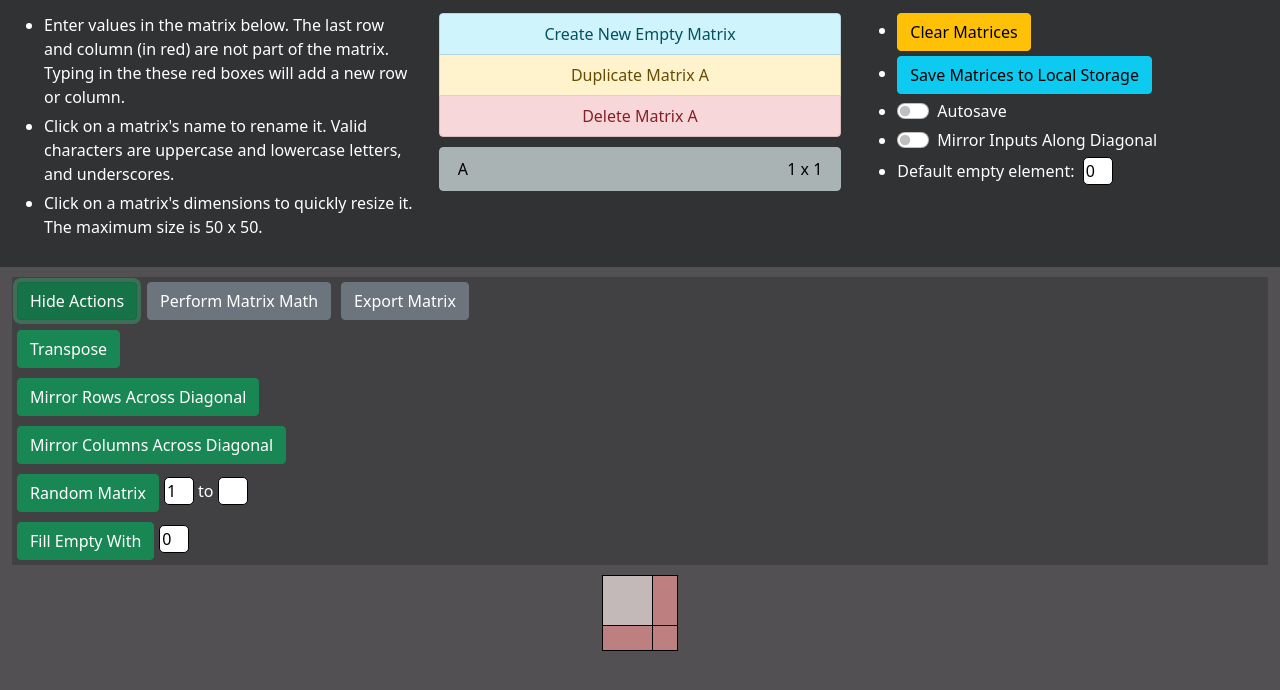
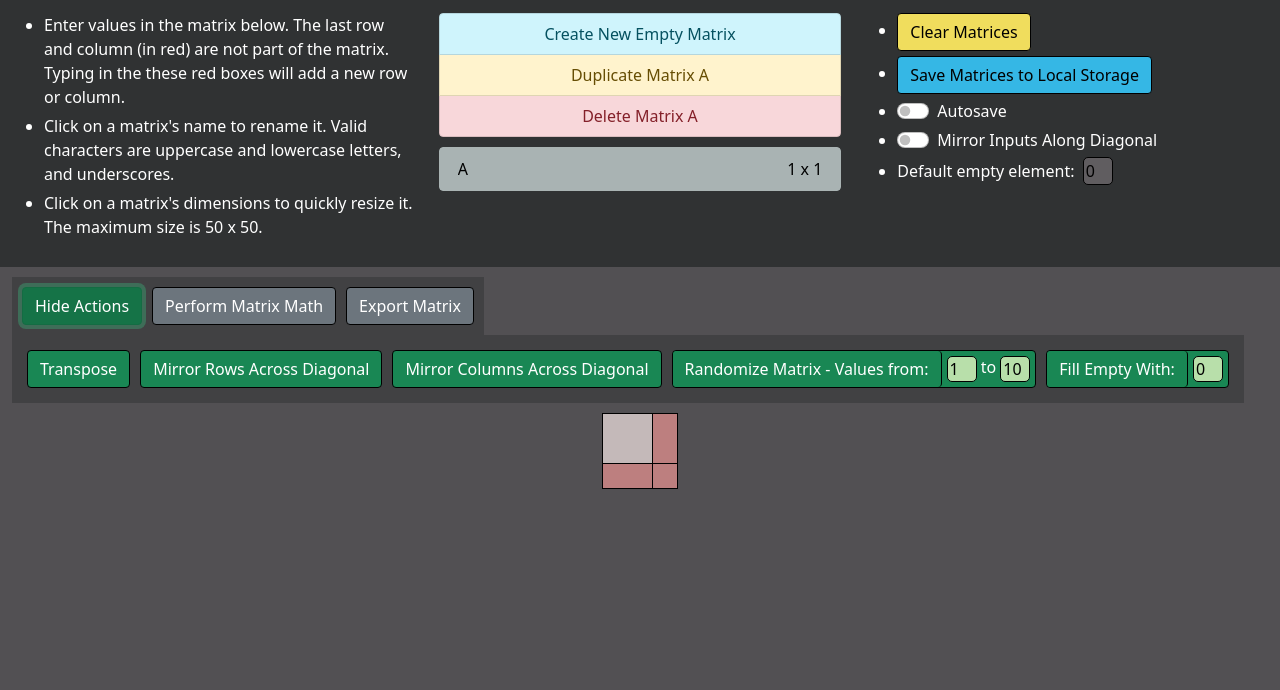
Before and after one commit to andrewctam/matrix-gen, a React (Create React App) app: page / in a window 1280 px wide. Both pictures are taken after a click on the button "Show Actions". Shown: the top 690 px of the page. Built offline with nearby package versions, Linux system fonts and the light colour scheme.

Commit message:
Improve MatrixActions

```diff
--- a/src/editor/MatrixEditor.css
+++ b/src/editor/MatrixEditor.css
@@ -10,7 +10,12 @@
 
 
 .options {
-  padding: 0 0 0 0;
-  margin: 0 0 0 0;
+  padding: 0;
+  margin: 0;
+}
+
+.options-bar {
+  width: fit-content;
+  padding: 5px;
   background-color: rgba(48, 50, 51, 0.49);
 }
--- a/src/editor/MatrixEditor.js
+++ b/src/editor/MatrixEditor.js
@@ -2,8 +2,8 @@ import React, { useState } from 'react';
 import MatrixExport from "../matrixTools/MatrixExport.js"
 import MatrixMath from '../matrixTools/MatrixMath.js';
 import ParameterTextInput from '../inputs/ParameterTextInput.js';
+import MatrixActions from '../matrixTools/MatrixActions.js';
 import Table from "./Table.js"
-
 import "./MatrixEditor.css";
 
 function MatrixEditor(props) {
@@ -318,7 +318,7 @@ function MatrixEditor(props) {
     return (
     <div className = "matrixEditor">
         <div id = "options" className = "options">
-            <div>
+            <div className = "options-bar">
                 <button className = "btn btn-success matrixButtons" onClick = {toggleActions}> {showActions ? "Hide Actions" : "Show Actions"}</button>
 
                 <button className = "btn btn-secondary matrixButtons" onClick={toggleMath}>
@@ -331,21 +331,17 @@ function MatrixEditor(props) {
 
 
             {showActions ?
-            <div>
-                <button className = "btn btn-success matrixButtons" onClick={transpose}>Transpose</button> <br />
-                <button className = "btn btn-success matrixButtons" onClick={mirrorRowsOntoColumns}>Mirror Rows Across Diagonal</button> <br />
-                <button className = "btn btn-success matrixButtons" onClick={mirrorColumnsOntoRows}>Mirror Columns Across Diagonal</button> <br />
-
-                <button className = "btn btn-success matrixButtons" onClick={randomMatrix}>Random Matrix</button>
-                <ParameterTextInput id={"randomLow"} updateParameter = {updateParameter} text = {randomLow} width = {"30px"} />{" to "}
-                <ParameterTextInput id={"randomHigh"} updateParameter = {updateParameter} defaultexttVal = {randomHigh} width = {"30px"} />
-                <br/>
-
-                <button className = "btn btn-success matrixButtons" onClick={fillEmpty}>Fill Empty With</button>
-                <ParameterTextInput id={"fillEmptyVal"} updateParameter = {updateParameter} text = {fillEmptyVal} width = {"30px"} />
-                <br/>
-
-            </div> : null}
+                <MatrixActions
+                transpose = {transpose}
+                mirrorRowsOntoColumns = {mirrorRowsOntoColumns}
+                mirrorColumnsOntoRows = {mirrorColumnsOntoRows}
+                updateParameter = {updateParameter}
+                fillEmpty = {fillEmpty}
+                fillEmptyVal = {fillEmptyVal}
+                randomMatrix = {randomMatrix}
+                randomHigh = {randomHigh}
+                randomLow = {randomLow}/>
+                : null}
 
             {showMath ?
                 <MatrixMath matrices = {props.matrices} matrix = {props.matrix} addMatrix = {props.addMatrix} sparseVal = {props.sparseVal} />
--- a/src/index.css
+++ b/src/index.css
@@ -7,9 +7,10 @@ body {
 }
 
 input {
-    background: white;
+    background-color: rgb(96, 93, 96);
     border-radius: 5px;
     border: 1px solid black;
+
 }
 
 h1 {
@@ -20,3 +21,15 @@ h1 {
 li {
     margin-bottom: 5px;
 }
+
+.btn {
+    border: 1px solid black;
+}
+
+.btn-info {
+    background-color: rgb(53, 183, 229);
+}
+
+.btn-warning {
+    background-color: rgb(240, 221, 93);
+}
--- a/src/inputs/ParameterTextInput.js
+++ b/src/inputs/ParameterTextInput.js
@@ -4,7 +4,6 @@ function ParameterTextInput(props) {
     function handleChange(e) {
         props.updateParameter(props.id, e.target.value);
     }
-
 
 
     return <input
--- /dev/null
+++ b/src/matrixTools/MatrixActions.css
@@ -0,0 +1,46 @@
+.matrixActions {
+    width: fit-content;
+    padding: 10px;
+    background-color: rgba(48, 50, 51, 0.49);
+    --bs-gutter-x: 0px;
+
+  }
+
+.inputButtonContainer {
+    width: fit-content;
+    background-color: #198754;
+    padding-right: 5px;
+    padding-left: 0;
+    display: inline-block;
+
+    margin-top: 5px;
+    margin-right: 5px;
+    margin-bottom: 5px;
+    margin-left: 5px;
+
+    border-radius: 0.25rem;
+    border: 1px solid black;
+
+}
+
+.inputButtonContainer > button {
+    background-color: #198754;
+    margin-top: 0;
+    margin-left: 0;
+    margin-bottom: 0;
+    margin-right: 5px;
+
+    border-left: none;
+    border-top: none;
+    border-bottom: none;
+
+}
+
+.inputButtonContainer > input {
+    padding-top: 0;
+    padding-bottom: 0;
+    background-color: rgb(184, 223, 170);
+    vertical-align: middle;
+
+
+}
--- /dev/null
+++ b/src/matrixTools/MatrixActions.js
@@ -0,0 +1,25 @@
+import React, {useState} from 'react';
+import "./MatrixActions.css"
+import ParameterTextInput
+ from '../inputs/ParameterTextInput';
+
+function MatrixActions(props) {
+    return <div className = "matrixActions">
+        <button className = "btn btn-success matrixButtons" onClick={props.transpose}>Transpose</button>
+        <button className = "btn btn-success matrixButtons" onClick={props.mirrorRowsOntoColumns}>Mirror Rows Across Diagonal</button>
+        <button className = "btn btn-success matrixButtons" onClick={props.mirrorColumnsOntoRows}>Mirror Columns Across Diagonal</button>
+
+        <div className = "inputButtonContainer">
+            <button className = "btn btn-success matrixButtons" onClick={props.randomMatrix}> {"Randomize Matrix - Values from: "}</button>
+            <ParameterTextInput id={"randomLow"} updateParameter = {props.updateParameter} text = {props.randomLow} width = {"30px"} />{" to "}
+            <ParameterTextInput id={"randomHigh"} updateParameter = {props.updateParameter} text = {props.randomHigh} width = {"30px"} />
+        </div>
+
+        <div className = "inputButtonContainer">
+        <button className = "btn btn-success matrixButtons" onClick={props.fillEmpty}>{"Fill Empty With: "}</button>
+        <ParameterTextInput id={"fillEmptyVal"} updateParameter = {props.updateParameter} text = {props.fillEmptyVal} width = {"30px"} />
+        </div>
+
+    </div>
+}
+export default MatrixActions;
--- a/src/matrixTools/MatrixExport.css
+++ b/src/matrixTools/MatrixExport.css
@@ -2,9 +2,15 @@
   width: 100%;
   margin-bottom: 10px;
   resize: none;
+  background-color: rgb(125, 120, 125);
+  color: white;
 }
 
-.export, .matrixMath {
-  border-top: 1px solid black;
+
+.export {
+  width: 100%;
   padding: 10px;
+  background-color: rgba(48, 50, 51, 0.49);
+  --bs-gutter-x: 0px;
+
 }
--- a/src/matrixTools/MatrixMath.css
+++ b/src/matrixTools/MatrixMath.css
@@ -1,6 +1,20 @@
+.matrixMath {
+    width: fit-content;
+    padding: 10px;
+    background-color: rgba(48, 50, 51, 0.49);
+    --bs-gutter-x: 0px;
+
+  }
+
+
 .mathInput {
     width: 100%;
     margin-bottom: 1vh;
+    color: white;
+}
+
+.mathInput::placeholder {
+    color: rgba(255, 255, 255, 0.518);
 }
 
 .mathEval {
--- a/src/matrixTools/MatrixMath.js
+++ b/src/matrixTools/MatrixMath.js
@@ -344,7 +344,8 @@ function MatrixMath(props) {
         <div className = "col-sm-9">
             <ul>
                 <li>Enter a math expression. The resulting matrix will be added as a new matrix</li>
-                <li>You can enter matrix names or numbers (for matrix scalar multiplication). Valid operators: * ^ + -</li>
+                <li>You can enter matrix names or numbers (for matrix scalar multiplication)</li>
+                <li>Valid operators: * ^ + -</li>
                 <li>You can use parentheses to specify order of operations. However, use * for multiplication</li>
             </ul>
         </div>
```
